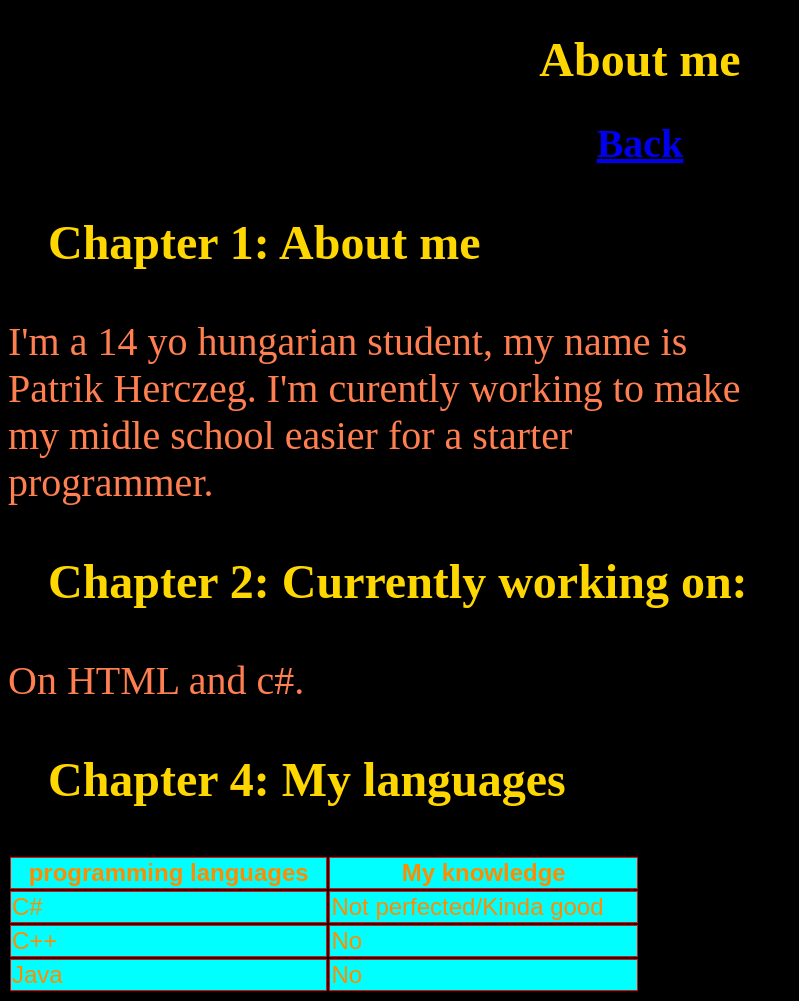
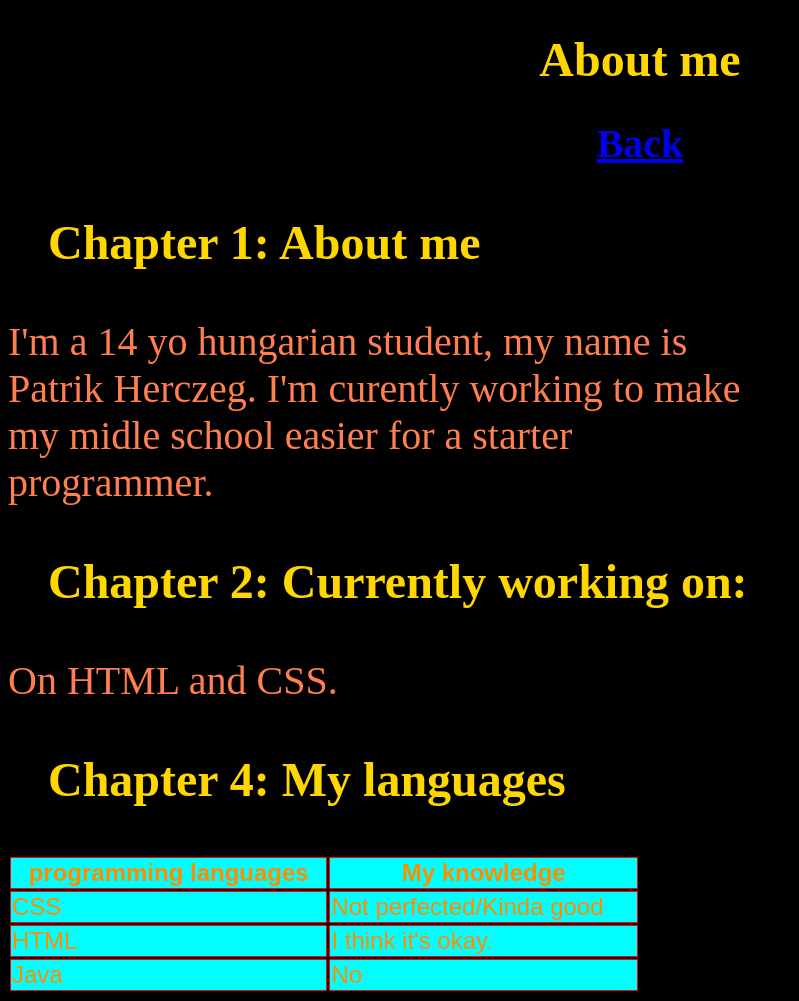
Before and after one commit to PatrikHrcz/myfirst-website, a plain HTML site: page about me.html in a window 1280 px wide. Shown: the whole page, without its empty margins (0-799 px from the left). Drawn offline with Linux system fonts and the light colour scheme.

Commit message:
Update about me.html

```diff
--- a/about me.html
+++ b/about me.html
@@ -45,7 +45,7 @@
 
   <div class="ch2">
     <p>
-      On HTML and c#.
+      On HTML and CSS.
     </p>
     </div>
 
@@ -63,12 +63,12 @@
             <th>My knowledge</th>
         </tr>
         <tr>
-            <td>C#</td>
+            <td>CSS</td>
             <td>Not perfected/Kinda good</td>
         </tr>
         <tr>
-            <td>C++</td>
-            <td>No</td>
+            <td>HTML</td>
+            <td>I think it's okay.</td>
         </tr>
         <tr>
             <td>Java</td>
```
